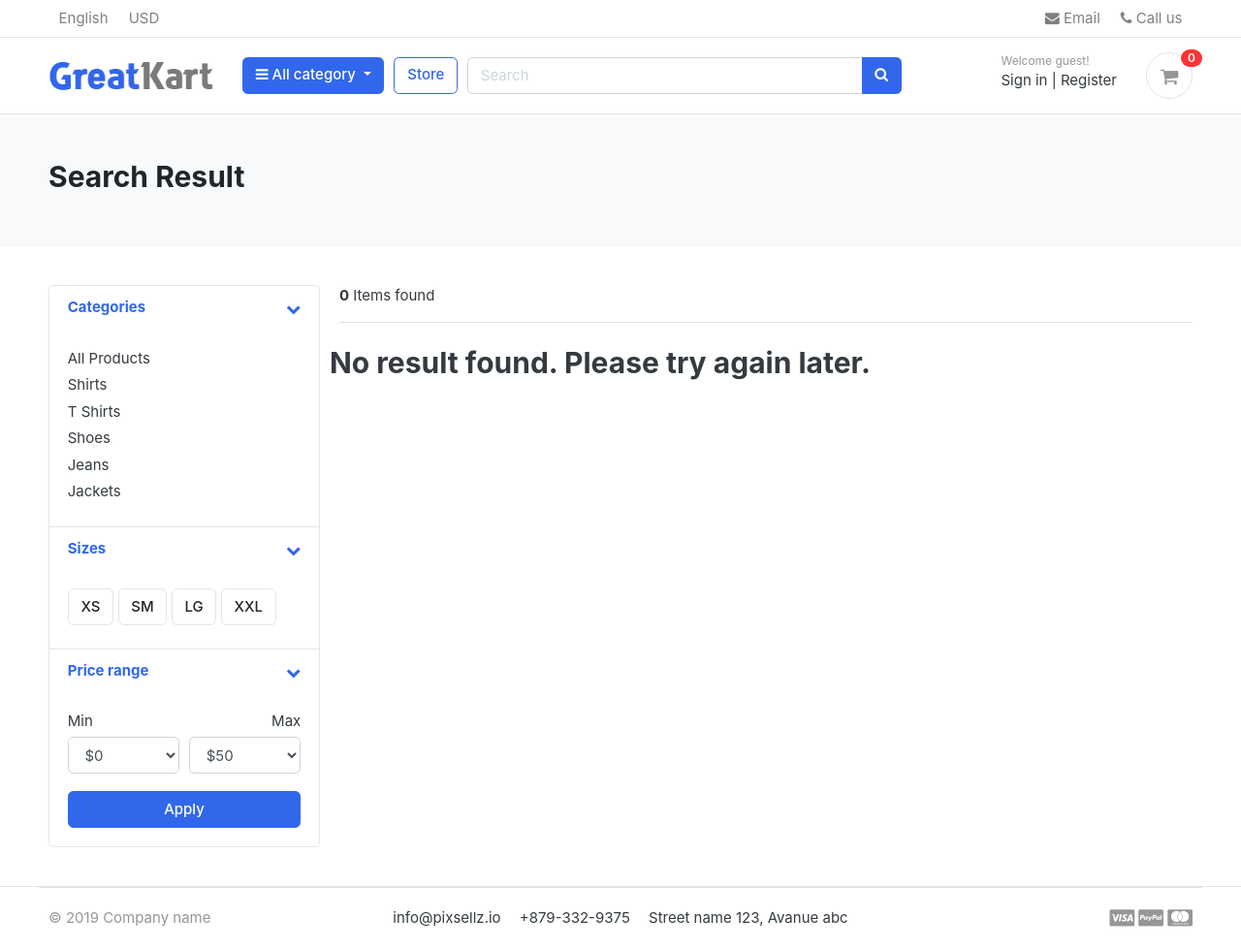
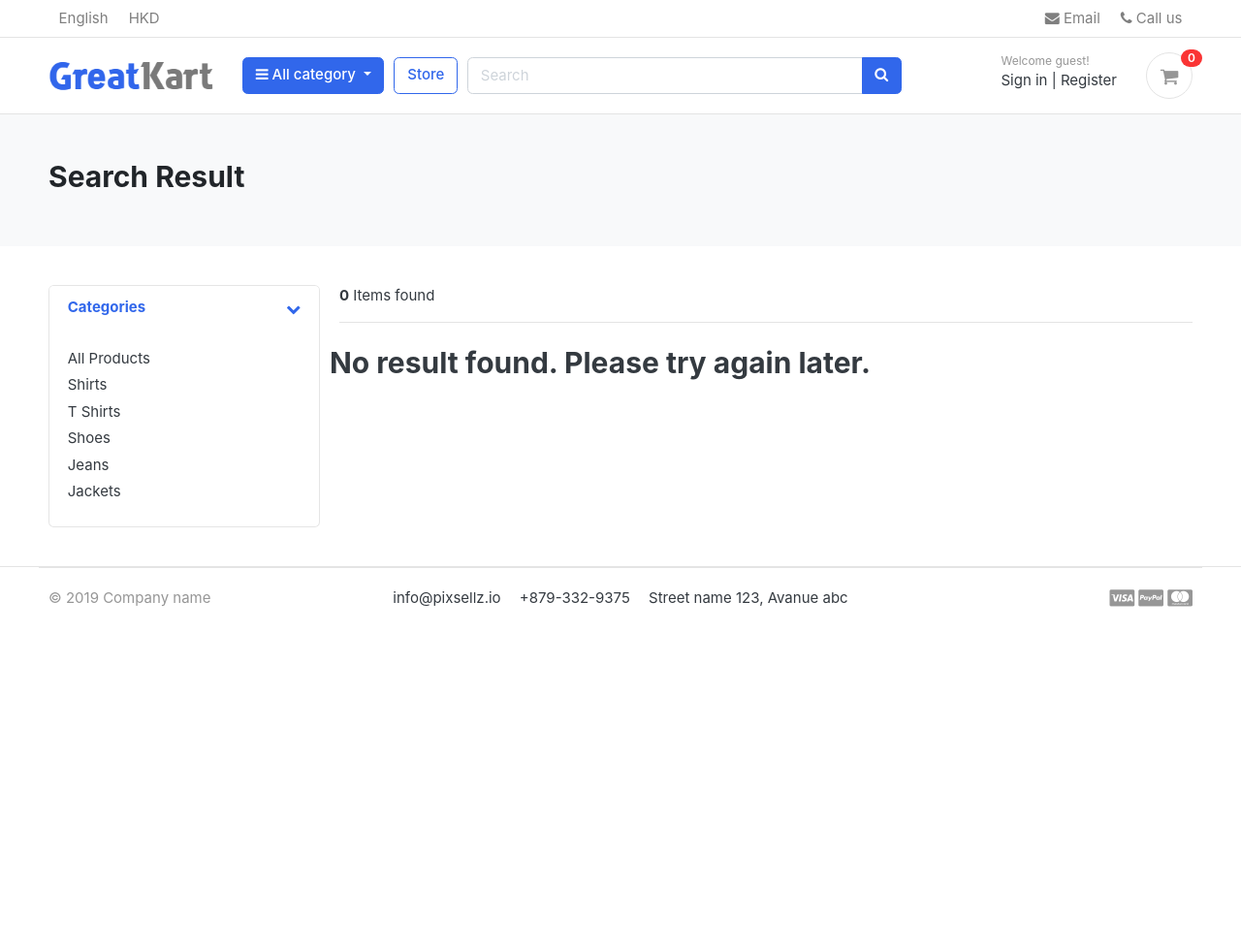
Before and after one commit to peterncs/greatkart-django, a Django app: page /store/search/ in a window 1280 px wide. Shown: the whole page at 97% size. After the commit the page ends 626 px from the top, so only its background shows below. Run offline with Django 3.2, Linux system fonts and the light colour scheme; data comes from the database, SQL or seed files in the repository; some libraries are stand-ins or nearby versions; some web fonts are replaced.

Commit message:
Remove size and price filter in store page

```diff
--- a/templates/accounts/order_detail.html
+++ b/templates/accounts/order_detail.html
@@ -15,7 +15,7 @@
                         <!-- Start .row -->
                         <div class="col-lg-6">
                             <!-- col-lg-6 start here -->
-                            <div class="invoice-logo"><img src="{% static '/images/logo.png' %}" alt="Invoice logo" style="max-height: 40px;"></div>
+                            <div class="invoice-logo"><img src="{% static 'images/logo.png' %}" alt="Invoice logo" style="max-height: 40px;"></div>
                         </div>
                         <!-- col-lg-6 end here -->
                         <div class="col-lg-6">
--- a/templates/includes/navbar.html
+++ b/templates/includes/navbar.html
@@ -13,7 +13,7 @@
 
     </li>
     <li class="nav-item dropdown">
-      <a href="#" class="nav-link"> USD </a>
+      <a href="#" class="nav-link"> HKD </a>
     </li>
     </ul>
     <ul class="navbar-nav">
--- a/templates/store/store.html
+++ b/templates/store/store.html
@@ -41,79 +41,8 @@
 			</div> <!-- card-body.// -->
 		</div>
 	</article> <!-- filter-group  .// -->
-	<article class="filter-group">
-		<header class="card-header">
-			<a href="#" data-toggle="collapse" data-target="#collapse_4" aria-expanded="true" class="">
-				<i class="icon-control fa fa-chevron-down"></i>
-				<h6 class="title">Sizes </h6>
-			</a>
-		</header>
-		<div class="filter-content collapse show" id="collapse_4" style="">
-			<div class="card-body">
-			  <label class="checkbox-btn">
-			    <input type="checkbox">
-			    <span class="btn btn-light"> XS </span>
-			  </label>
 
-			  <label class="checkbox-btn">
-			    <input type="checkbox">
-			    <span class="btn btn-light"> SM </span>
-			  </label>
 
-			  <label class="checkbox-btn">
-			    <input type="checkbox">
-			    <span class="btn btn-light"> LG </span>
-			  </label>
-
-			  <label class="checkbox-btn">
-			    <input type="checkbox">
-			    <span class="btn btn-light"> XXL </span>
-			  </label>
-		</div><!-- card-body.// -->
-		</div>
-	</article> <!-- filter-group .// -->
-
-	<article class="filter-group">
-		<header class="card-header">
-			<a href="#" data-toggle="collapse" data-target="#collapse_3" aria-expanded="true" class="">
-				<i class="icon-control fa fa-chevron-down"></i>
-				<h6 class="title">Price range </h6>
-			</a>
-		</header>
-		<div class="filter-content collapse show" id="collapse_3" style="">
-			<div class="card-body">
-
-				<div class="form-row">
-				<div class="form-group col-md-6">
-				  <label>Min</label>
-				  <!-- <input class="form-control" placeholder="$0" type="number"> -->
-				  	<select class="mr-2 form-control">
-						<option value="0">$0</option>
-						<option value="50">$50</option>
-						<option value="100">$100</option>
-						<option value="150">$150</option>
-						<option value="200">$200</option>
-						<option value="500">$500</option>
-						<option value="1000">$1000</option>
-					</select>
-				</div>
-				<div class="form-group text-right col-md-6">
-				  <label>Max</label>
-				  	<select class="mr-2 form-control">
-						<option value="50">$50</option>
-						<option value="100">$100</option>
-						<option value="150">$150</option>
-						<option value="200">$200</option>
-						<option value="500">$500</option>
-						<option value="1000">$1000</option>
-						<option value="2000">$2000+</option>
-					</select>
-				</div>
-				</div> <!-- form-row.// -->
-				<button class="btn btn-block btn-primary">Apply</button>
-			</div><!-- card-body.// -->
-		</div>
-	</article> <!-- filter-group .// -->
 
 </div> <!-- card.// -->
 
```
